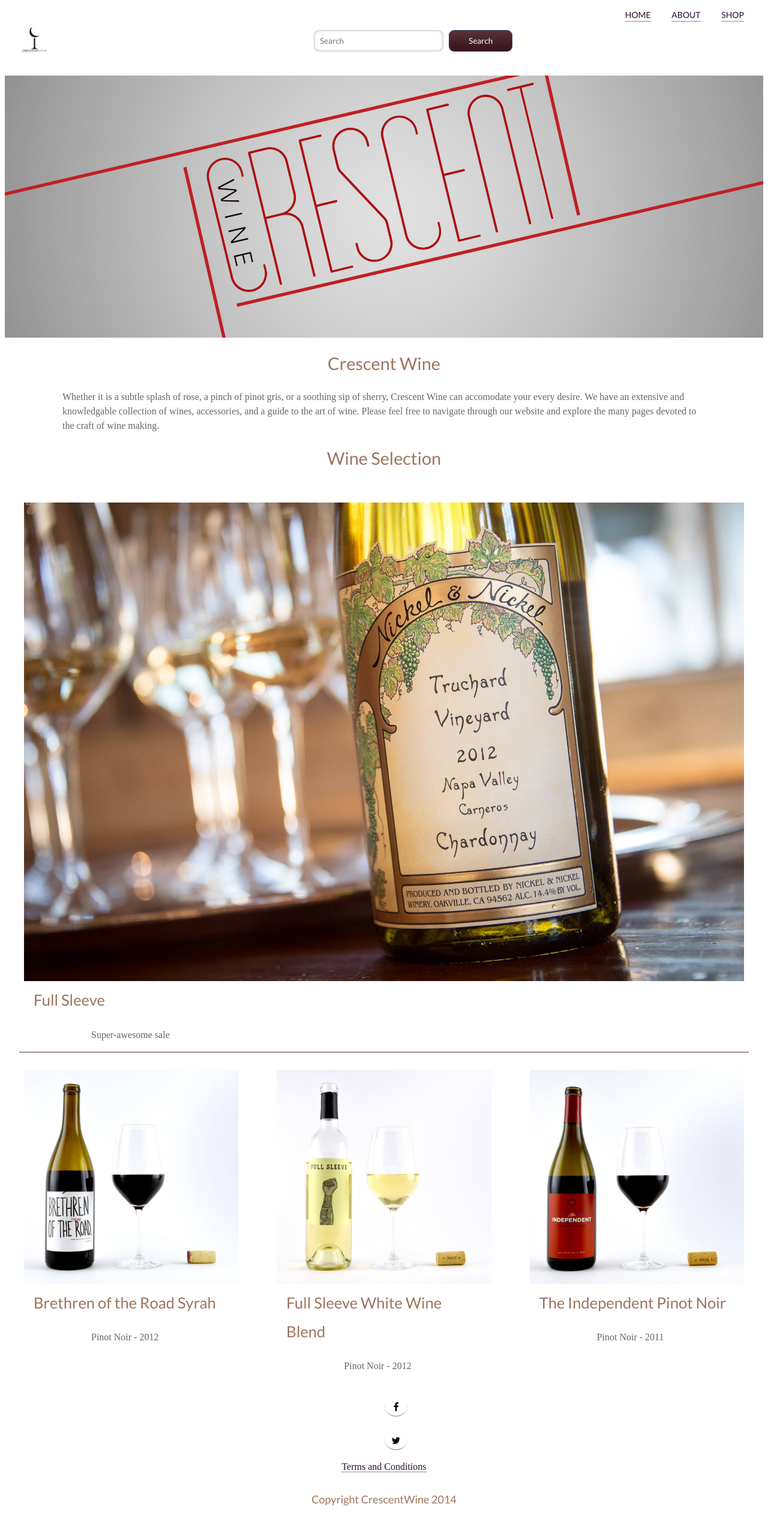
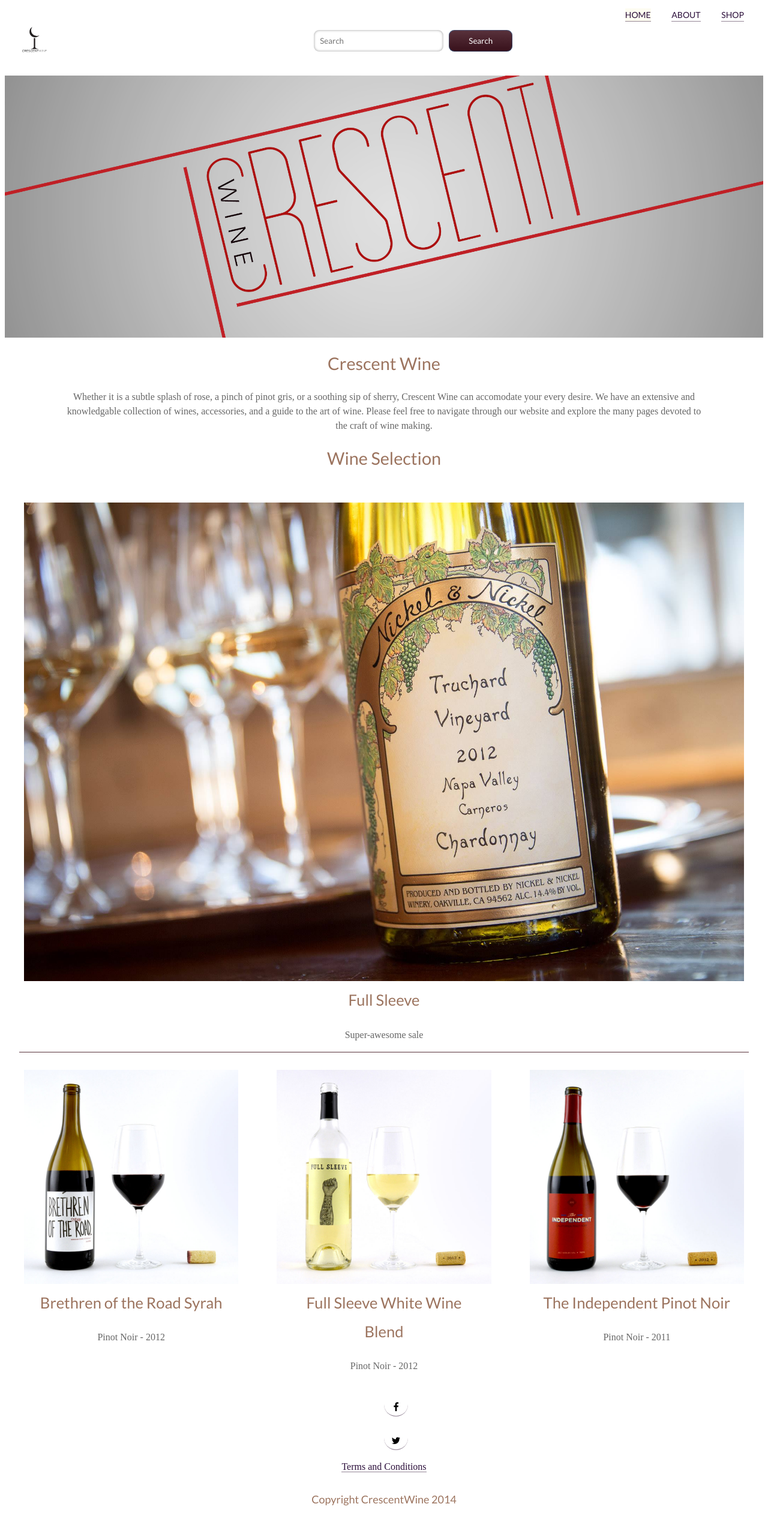
Before and after one commit to EvanAG/ecommerce-website, a Jekyll site: the page built from index.html, in a window 1280 px wide. Shown: the whole page at 60% size. Built offline with Jekyll 4.4.1, drawn with Linux system fonts in a browser that asks for light colours; nearby versions of some CDN libraries; some web fonts are replaced; Markdown is read by kramdown in place of the engine named in the settings.

Commit message:
Added favicon.

```diff
--- a/_includes/css/typography.css
+++ b/_includes/css/typography.css
@@ -21,7 +21,8 @@
   margin: 0 0 1.5rem;
 }
 
-h1 {
+h1, h2, h3, h4, h5, h6,
+p {
   text-align: center;
 }
 
@@ -87,6 +88,7 @@
   color: #666;
   padding-left: 6rem;
   padding-right: 6rem ;
+  text-align: center;
 }
 
 .brand-family {
@@ -150,7 +152,6 @@
  blockquote {
   margin: 0 2rem 0;
 }
-
 
 th {
   padding-left: 2rem;
--- a/_layouts/default.html
+++ b/_layouts/default.html
@@ -11,7 +11,8 @@
   <link href='http://fonts.googleapis.com/css?family=Gentium+Basic' rel='stylesheet' type='text/css'>
   <link href="http://netdna.bootstrapcdn.com/font-awesome/4.0.3/css/font-awesome.css" rel="stylesheet">
   <link href="{{site.baseurl}}/css/crescent-wine.css" rel="stylesheet">
-  <link rel="icon" href="favicon.ico" type="image/x-icon">
+  <link rel="shortcut icon" href="/favicon.ico" type="image/x-icon">
+  <link rel="icon" href="/favicon.ico" type="image/x-icon">
 </head>
 <body>
 
```
